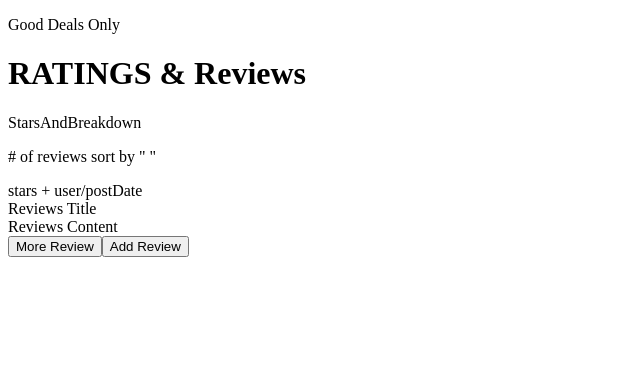
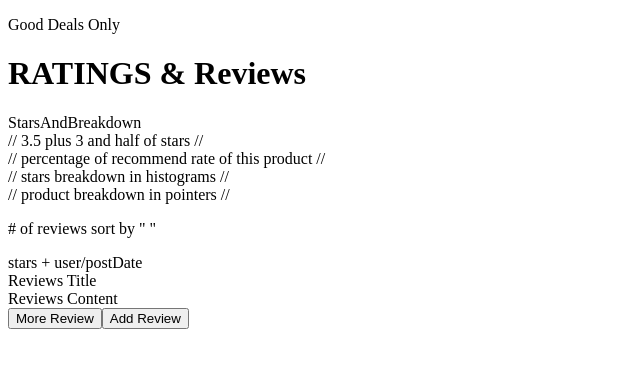
Before and after one commit to sunheal/Atelier.io, a React app: page / in a window 1280 px wide. Shown: the top 368 px of the page, without its empty margins (0-640 px from the left). Built offline with nearby package versions, Linux system fonts and the light colour scheme; the HTML template or start-up script is replaced by a standard one.

Commit message:
added main CSS

```diff
--- a/client/src/components/Ratings&Reviews/RR_app.jsx
+++ b/client/src/components/Ratings&Reviews/RR_app.jsx
@@ -11,12 +11,17 @@ class RR_app extends React.Component {
     }
     render() {
         return (
-            <div>
+            <div className="ReviewContainer">
                 <h1>RATINGS &amp; Reviews</h1>
-                <StarsAndBreakdown />
-                <ReviewList />
-                <button className="moreReview"> More Review </button>
-                <button className="addReview"> Add Review </button>
+                <div className="leftOfRR">
+                    <StarsAndBreakdown />
+                </div>
+                <div className="rightOfRR">
+                    <ReviewList />
+                    <button className="moreReview"> More Review </button>
+                    <button className="addReview"> Add Review </button>
+                </div>
+
             </div>
         )
     }
--- a/client/src/components/Ratings&Reviews/stars&breakdown.jsx
+++ b/client/src/components/Ratings&Reviews/stars&breakdown.jsx
@@ -2,7 +2,14 @@ import React from "react";
 
 const StarsAndBreakdown = ()=> {
     return (
-        <p> StarsAndBreakdown </p>
+        <div>
+         StarsAndBreakdown
+        <div> // 3.5 plus 3 and half of stars //</div>
+        <div> // percentage of recommend rate of this product //</div>
+        <div> // stars breakdown in histograms //</div>
+        <div> // product breakdown in pointers // </div>
+
+        </div>
     )
 }
 
```
Also changed, not shown: 2 other files (tests, documents, lock files or other folders).
